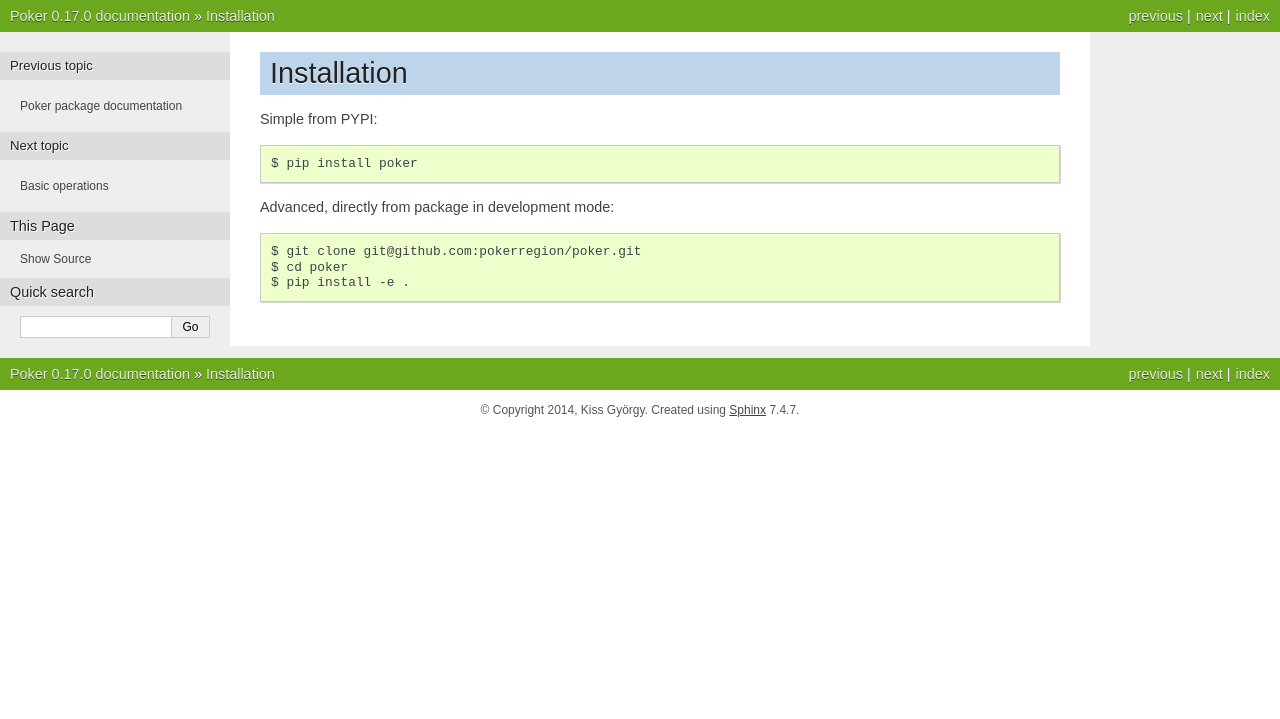
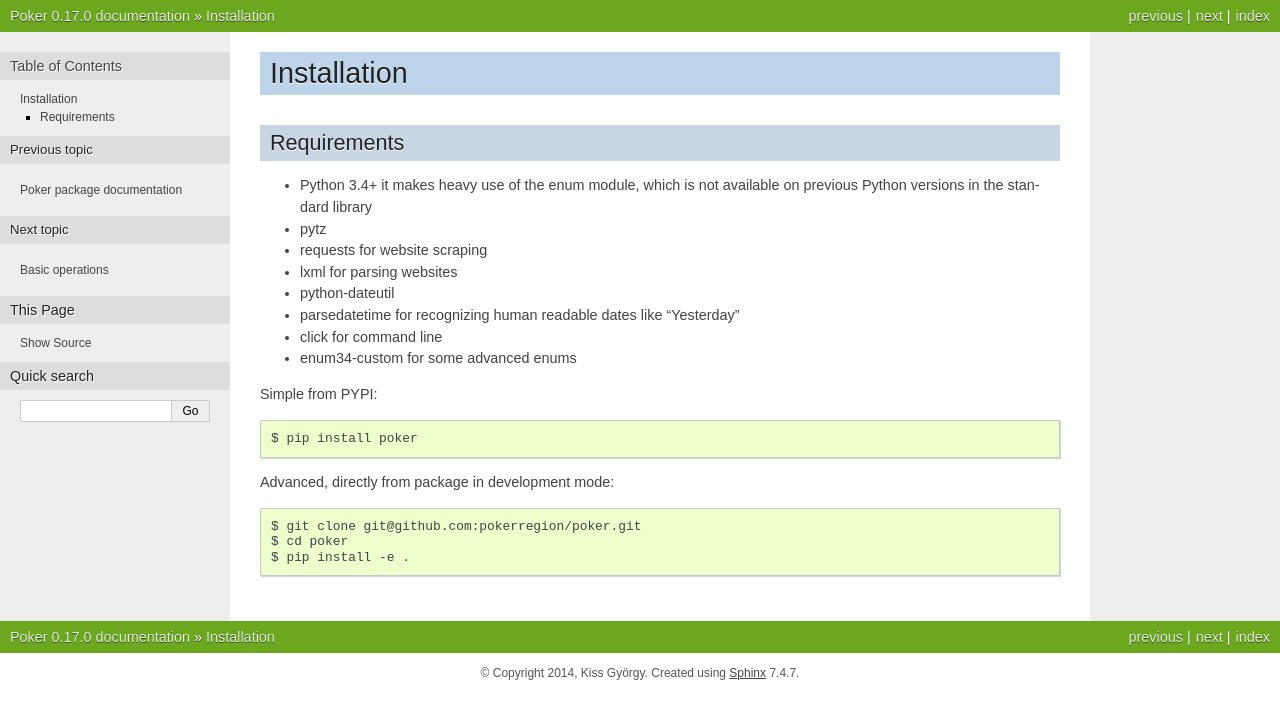
Before and after one commit to pokerregion/poker, a Sphinx documentation site: the page built from docs/install.rst, in a window 1280 px wide. Shown: the top 719 px of the page. Built offline with Sphinx 7.4.7, drawn with Linux system fonts in a browser that asks for light colours.

```diff
--- a/docs/install.rst
+++ b/docs/install.rst
@@ -1,5 +1,9 @@
 Installation
 ============
+
+
+.. include:: requirements.rst
+
 
 Simple from PYPI::
 
--- /dev/null
+++ b/docs/requirements.rst
@@ -0,0 +1,13 @@
+Requirements
+------------
+
+* Python 3.4+
+  it makes heavy use of the enum module, which is not available on previous Python versions
+  in the standard library
+* pytz
+* requests for website scraping
+* lxml for parsing websites
+* python-dateutil
+* parsedatetime for recognizing human readable dates like "Yesterday"
+* click for command line
+* enum34-custom for some advanced enums
```
Also changed, not shown: README.rst (+9 -14 lines), docs/about.rst (added, +38 -0 lines), docs/index.rst (+1 -14 lines).
